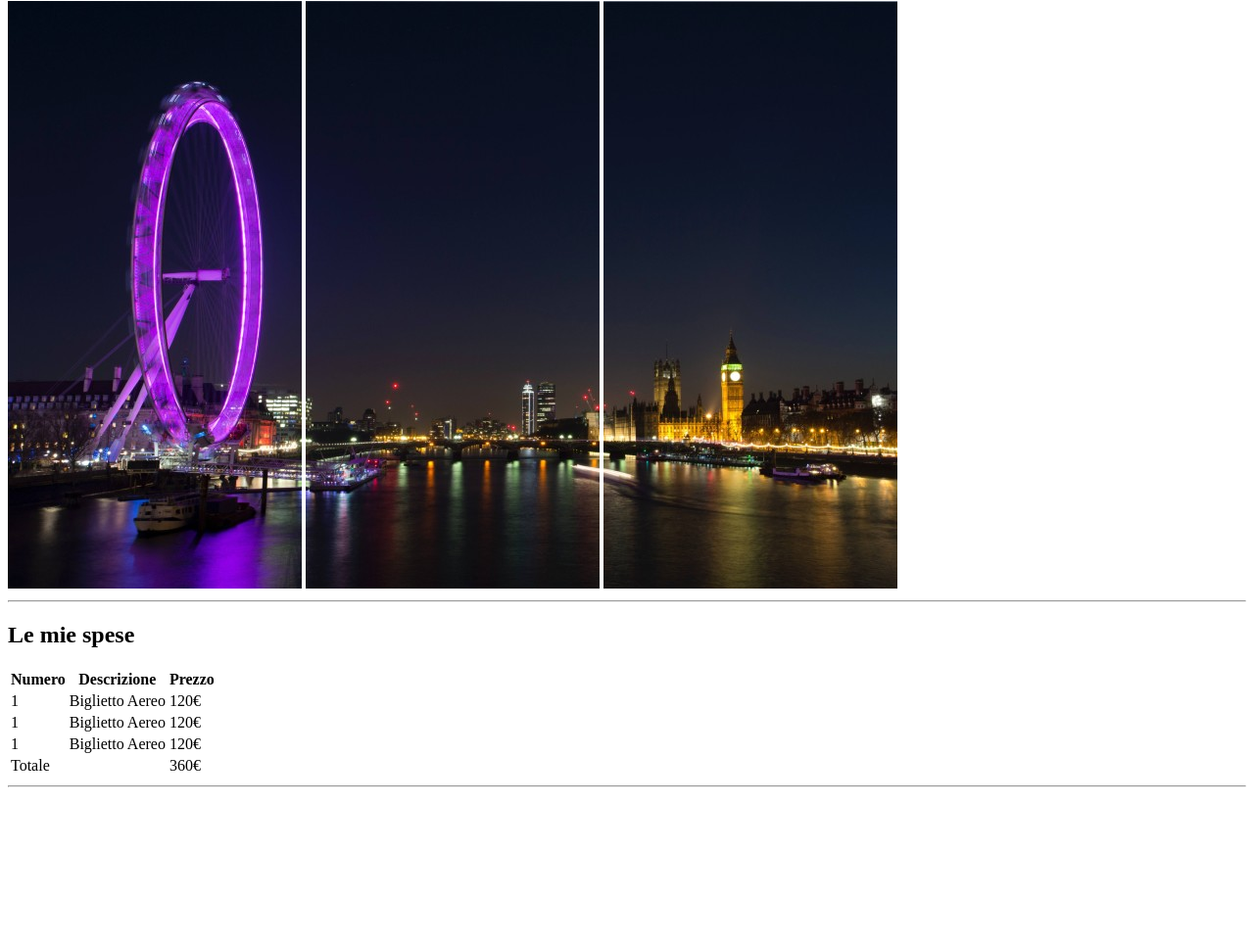
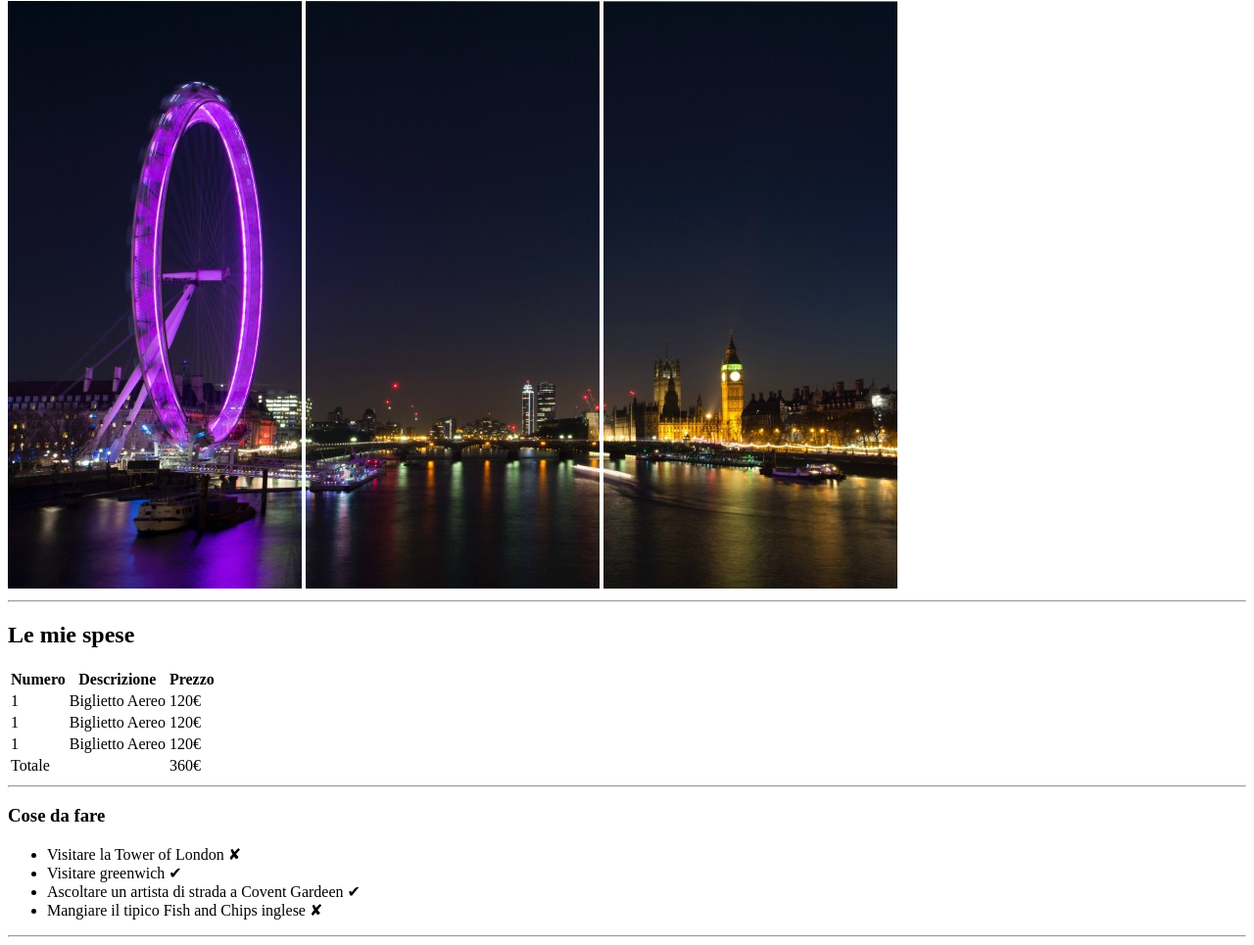
Before and after one commit to DaviCau/html-london-trip, a plain HTML site: page index.html in a window 1280 px wide. Shown: the part 79-1044 px from the top of the page at 98% size. Before the commit the page ends 891 px from the top, so only its background shows below. Drawn offline with Linux system fonts and the light colour scheme.

Commit message:
aggiunta lista cose da fare

```diff
--- a/index.html
+++ b/index.html
@@ -55,5 +55,18 @@
         </section>
         <!-- /Sezione spese -->
 
+        <!-- Cose da fare -->
+        <section>
+            <h3>Cose da fare</h3>
+            <ul>
+                <li>Visitare la Tower of London &#10008;</li>
+                <li>Visitare greenwich &#10004;</li>
+                <li>Ascoltare un artista di strada a Covent Gardeen &#10004;</li>
+                <li>Mangiare il tipico Fish and Chips inglese &#10008;</li>
+            </ul>
+            <hr>
+        </section>
+        <!-- /Cose da fare -->
+
     </body>
 </html>
```
